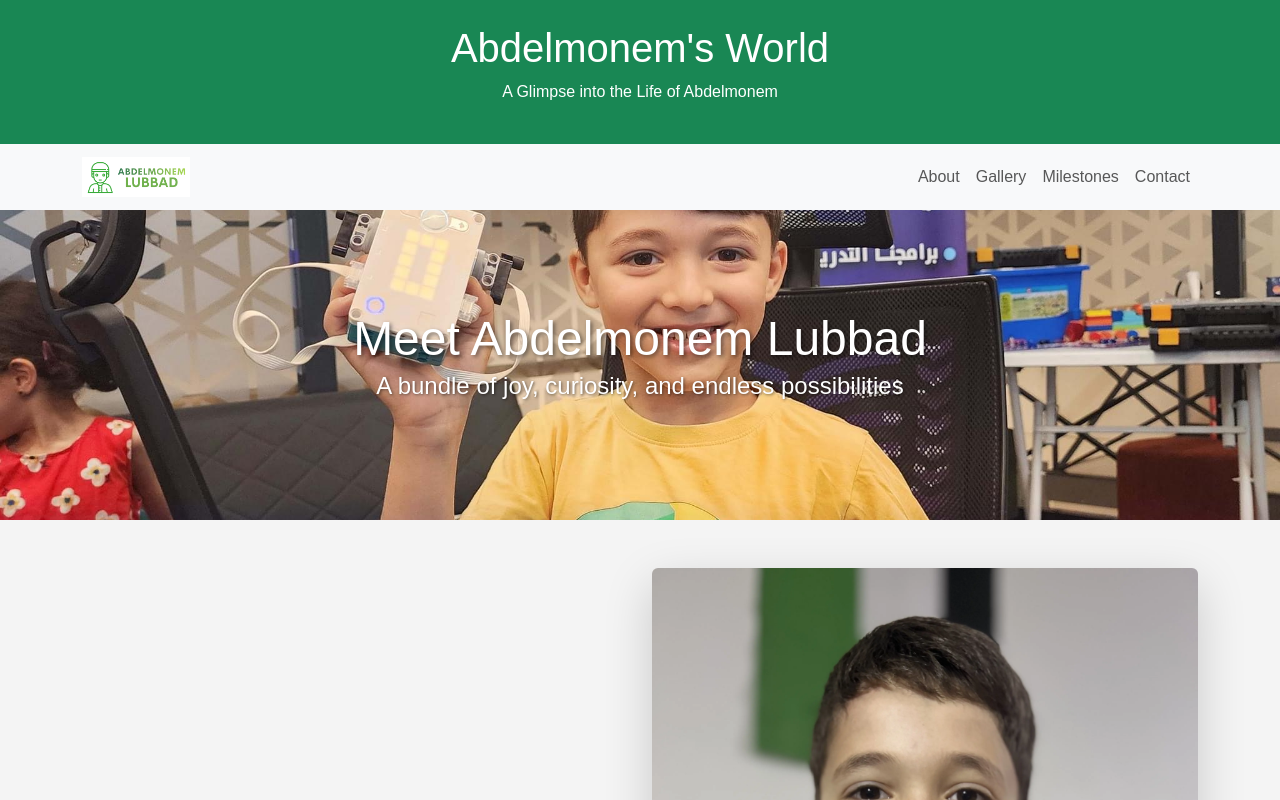
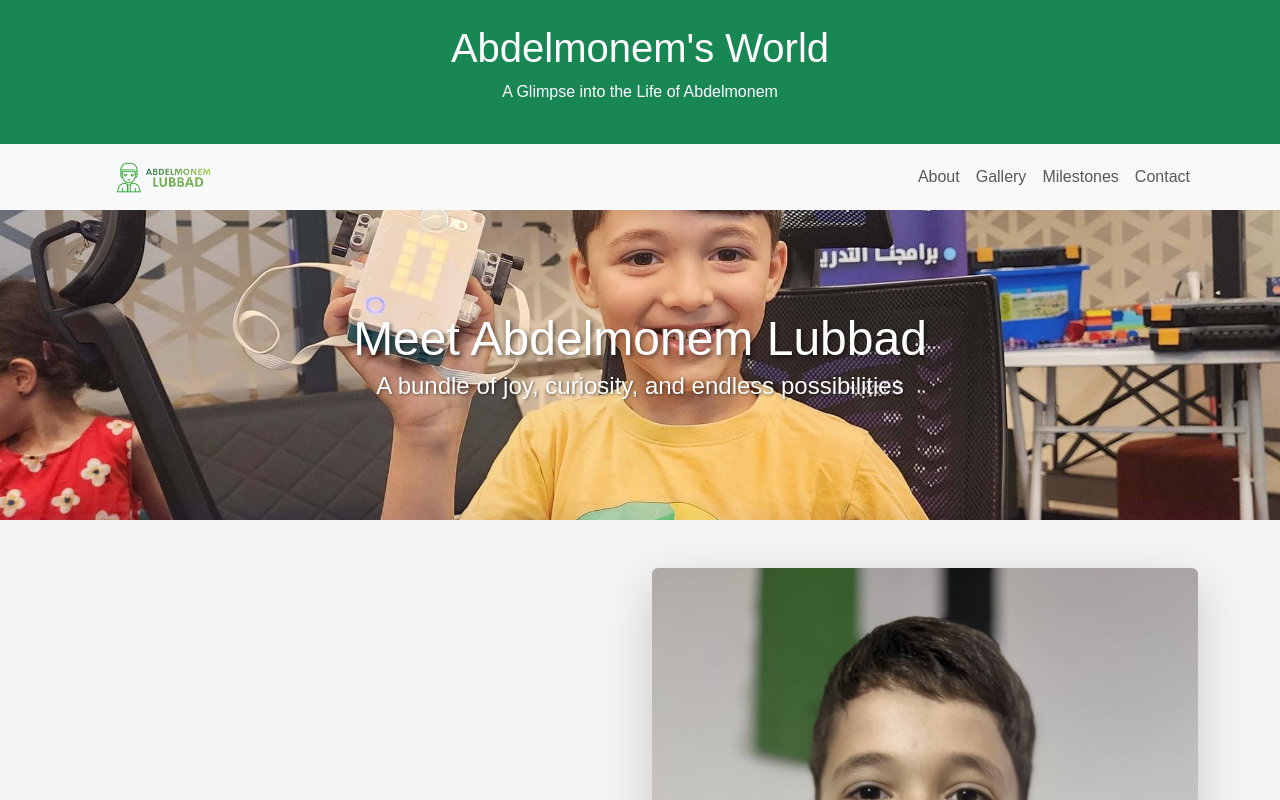
Before and after one commit to mlubbad/Abdelmonem, a plain HTML site: page index.html in a window 1280 px wide. Shown: the top 800 px of the page. Drawn offline with nearby package versions, Linux system fonts and the light colour scheme; some packages are replaced by stand-ins of ours; a script that the page names is missing.

Commit message:
Update index.html

```diff
--- a/index.html
+++ b/index.html
@@ -65,7 +65,7 @@
     <nav class="navbar navbar-expand-lg navbar-light bg-light">
         <div class="container">
             <a class="navbar-brand" href="#">
-                <img src="https://raw.githubusercontent.com/mlubbad/Abdelmonem/main/Screenshot 2024-09-03 at 11.05.59.png" alt="Abdelmonem's Logo" height="40">
+                <img src="https://raw.githubusercontent.com/mlubbad/Abdelmonem/main/Screenshot_2024-09-03_at_11.10.58-removebg.png" alt="Abdelmonem's Logo" height="40">
             </a>
             <button class="navbar-toggler" type="button" data-bs-toggle="collapse" data-bs-target="#navbarNav" aria-controls="navbarNav" aria-expanded="false" aria-label="Toggle navigation">
                 <span class="navbar-toggler-icon"></span>
```
